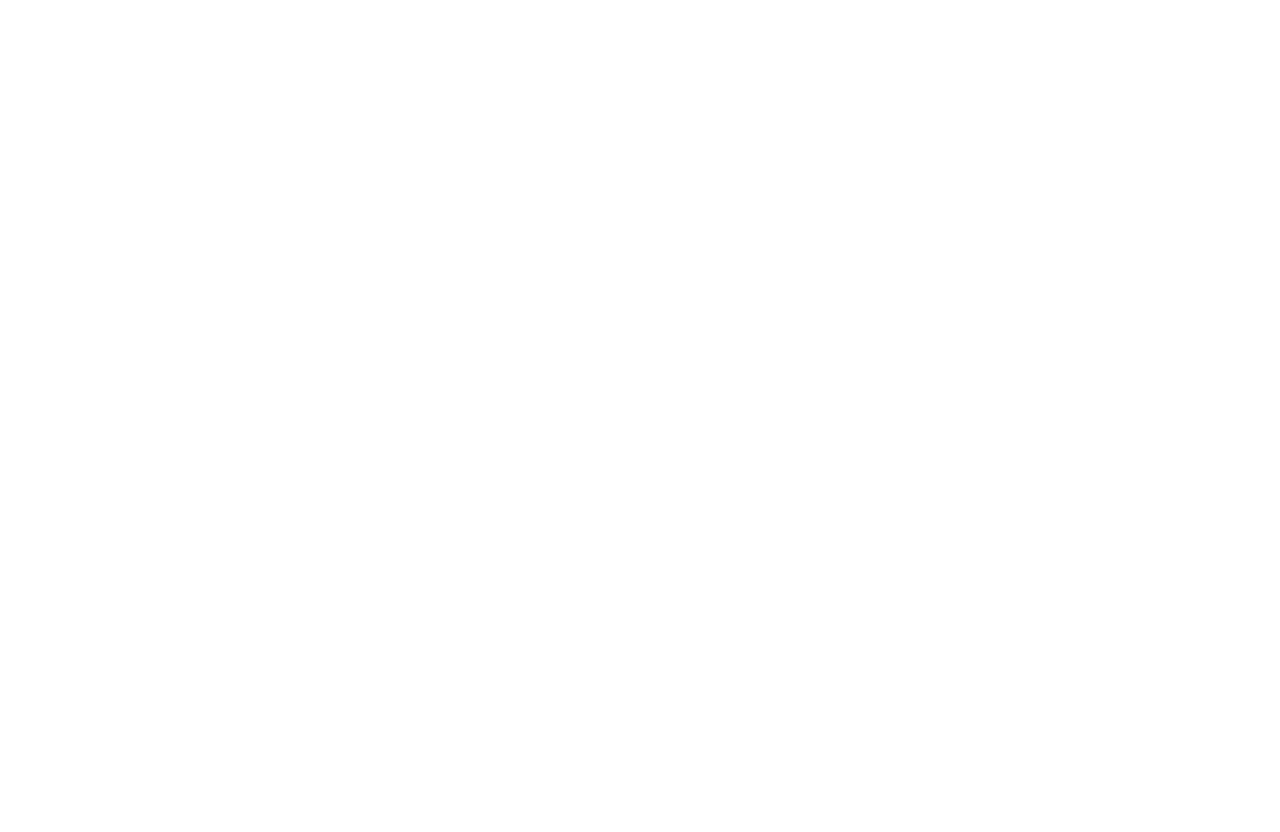
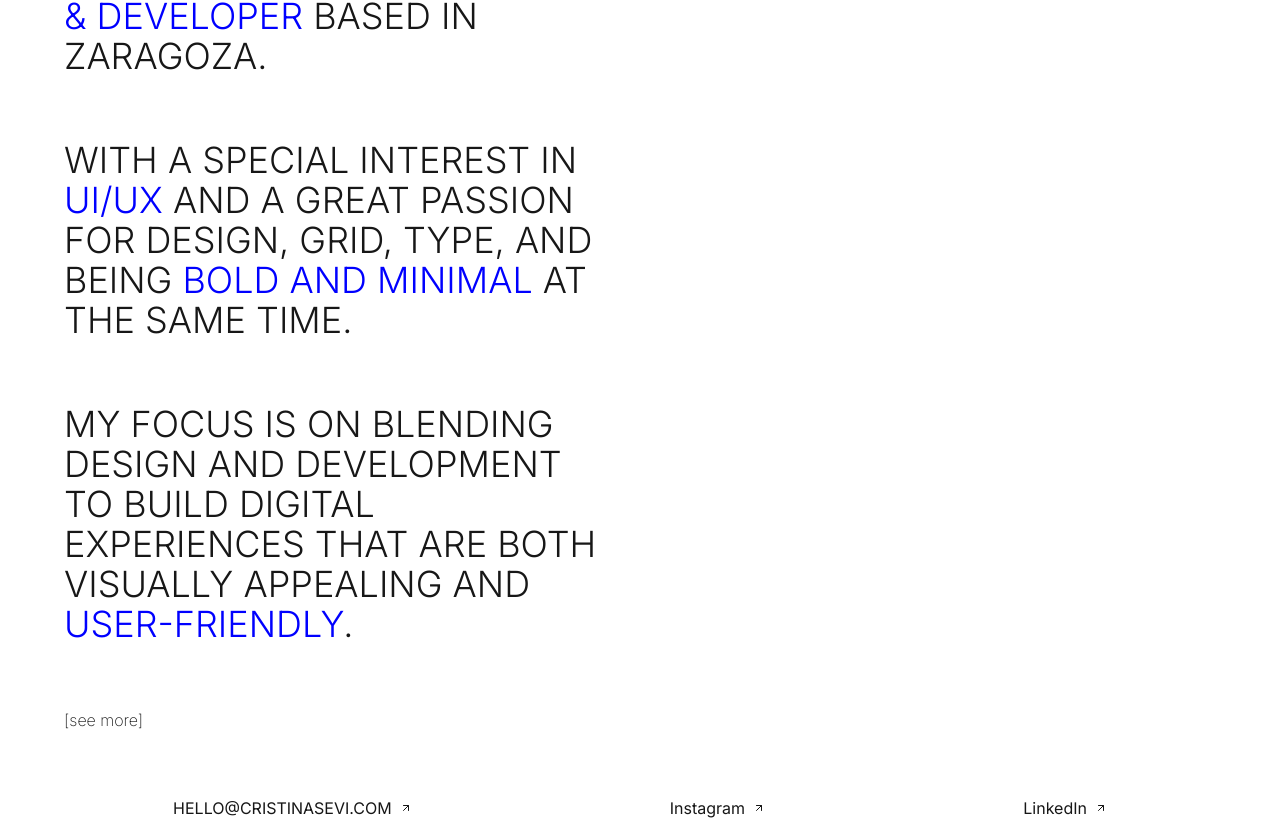
Before and after one commit to cristinasevi/portfolio, a Next.js app: page / in a window 1280 px wide. Shown: the part 908-1740 px from the top of the page. Before the commit the page ends 1600 px from the top, so only its background shows below. Built offline with nearby package versions, Linux system fonts and the light colour scheme.

Commit message:
Update of the about page

```diff
--- a/src/app/components/about.js
+++ b/src/app/components/about.js
@@ -1,7 +1,66 @@
-export default function About(){
-    return(
-        <section id="about" className="w-full min-h-screen">
+"use client"
+import { useState } from "react"
+import Links from "./links"
+import Image from "next/image"
 
-        </section>
-    )
+export default function About() {
+  const [isExpanded, setIsExpanded] = useState(false)
+
+  return (
+    <section id="about" className="w-full min-h-screen pt-16 px-6 md:px-16">
+      <div className="max-w-6xl mx-auto">
+        <div className="md:grid md:grid-cols-2 md:gap-16">
+          <div className="space-y-12 md:space-y-16 mb-16">
+            <p className="text-2xl md:text-4xl font-light leading-relaxed">
+              HI! I'M <span className="text-[#0000FF]">CRIS</span> —{" "}
+              <span className="text-[#0000FF]">WEB DESIGNER</span>
+              <span className="text-[#0000FF]"> & DEVELOPER</span> BASED IN ZARAGOZA.
+            </p>
+            <p className="text-2xl md:text-4xl font-light leading-relaxed">
+              WITH A SPECIAL INTEREST IN <span className="text-[#0000FF]">UI/UX </span>
+              AND A GREAT PASSION FOR
+              DESIGN, GRID, TYPE, AND BEING
+              <span className="text-[#0000FF]"> BOLD AND MINIMAL</span> AT THE SAME TIME.
+            </p>
+            <p className="text-2xl md:text-4xl font-light leading-relaxed">
+              MY FOCUS IS ON BLENDING
+              DESIGN AND DEVELOPMENT TO
+              BUILD DIGITAL EXPERIENCES
+              THAT ARE BOTH VISUALLY
+              APPEALING AND <span className="text-[#0000FF]">USER-FRIENDLY</span>.
+            </p>
+            <button onClick={() => setIsExpanded(!isExpanded)} className="font-extralight hover:text-[#0000FF]">
+              [{isExpanded ? "see less" : "see more"}]
+            </button>
+          </div>
+          <div className={`transition-all duration-500 ease-in-out ${isExpanded ? "opacity-100 translate-y-0" : "opacity-0 translate-y-10 hidden md:hidden"}`}>
+            <div className="space-y-12 md:space-y-16 mb-16">
+              <p className="text-2xl md:text-4xl font-light leading-relaxed">
+                CURRENTLY STUDYING
+                MULTIPLATFORM APPLICATION
+                DEVELOPMENT, EXPLORING NEW
+                TECHNOLOGIES AND DESIGN
+                TRENDS TO PUSH BOUNDARIES
+                AND CREATE{" "}
+                <span className="text-[#0000FF]">
+                  INNOVATIVE,
+                  USER-CENTERED INTERFACES
+                </span>.
+              </p>
+                {/* <div className="relative w-[20rem] h-[250px] md:w-[32rem] md:h-[20rem] rounded-lg bg-cover bg-center bg-no-repeat">
+                <Image
+                    src="/images/avatar-hover.jpg"
+                    alt="Avatar"
+                    fill
+                    className="rounded-lg object-cover"
+                    priority
+                />
+                </div> */}
+            </div>
+          </div>
+        </div>
+        <Links/>
+      </div>
+    </section>
+  )
 }
--- a/src/app/components/homepage.js
+++ b/src/app/components/homepage.js
@@ -35,7 +35,7 @@
         <section id="homepage" className="w-full min-h-screen flex items-center justify-center">
             <div className="relative">
                 <div className="relative">
-                    <div className=" relative w-[20rem] h-[250px] md:w-[32rem] md:h-[20rem] rounded-lg bg-cover bg-center bg-no-repeat">
+                    <div className="relative w-[20rem] h-[250px] md:w-[32rem] md:h-[20rem] rounded-lg bg-cover bg-center bg-no-repeat">
                         <Image
                             src="/images/avatar-dither.png"
                             alt="Avatar"
@@ -77,7 +77,9 @@
                 </div>
             </div>
             <button onClick={handleScroll} className="absolute bottom-4 left-1/2 -translate-x-1/2 text-center">
-                <span className="uppercase text-[10px] tracking-widest">SCROLL</span>
+                <div className="animate-bounce">
+                    <span className="uppercase text-[10px] tracking-widest">SCROLL</span>
+                </div>
                 <div className="w-2 h-2 border-b-[1.5px] border-r-[1.5px] border-foreground rotate-45 mx-auto"></div>
             </button>
         </section>
--- a/src/app/components/links.js
+++ b/src/app/components/links.js
@@ -1,10 +1,44 @@
-export default function Links({children}){
-    return(
-        <div className="flex justify-around items-center w-full">
-            <span><a href="mailto:hello@cristinasevi.com">HELLO@CRISTINASEVI.COM</a></span>
-            <span><a href="https://www.instagram.com/cristina.csv" target="_blank">Instagram</a></span>
-            <span><a href="https://www.linkedin.com/in/cristinasevi" target="_blank">Linkedln</a></span>
-            <span>{children}</span>
+export default function Links() {
+    return (
+        <div className="flex flex-wrap md:flex-row justify-around items-center w-full gap-2 md:gap-10 text-[0.9rem] md:text-base mb-3">
+            <a
+                href="mailto:hello@cristinasevi.com"
+                className="flex items-center gap-2 hover:text-[#0000FF] transition-colors"
+            >
+                <span className="md:hidden">Email</span>
+                <span className="hidden md:inline">HELLO@CRISTINASEVI.COM</span>
+                <svg width="12" height="12" viewBox="0 0 24 24" fill="none" stroke="currentColor"
+                    strokeWidth="2" strokeLinecap="round" strokeLinejoin="round">
+                    <path d="M7 7h10v10"></path>
+                    <path d="M7 17L17 7"></path>
+                </svg>
+            </a>
+            <a
+                href="https://www.instagram.com/cristina.csv"
+                target="_blank"
+                rel="noopener noreferrer"
+                className="flex items-center gap-2 hover:text-[#0000FF] transition-colors"
+            >
+                Instagram
+                <svg width="12" height="12" viewBox="0 0 24 24" fill="none" stroke="currentColor"
+                    strokeWidth="2" strokeLinecap="round" strokeLinejoin="round">
+                    <path d="M7 7h10v10"></path>
+                    <path d="M7 17L17 7"></path>
+                </svg>
+            </a>
+            <a
+                href="https://www.linkedin.com/in/cristinasevi"
+                target="_blank"
+                rel="noopener noreferrer"
+                className="flex items-center gap-2 hover:text-[#0000FF] transition-colors"
+            >
+                LinkedIn
+                <svg width="12" height="12" viewBox="0 0 24 24" fill="none" stroke="currentColor"
+                    strokeWidth="2" strokeLinecap="round" strokeLinejoin="round">
+                    <path d="M7 7h10v10"></path>
+                    <path d="M7 17L17 7"></path>
+                </svg>
+            </a>
         </div>
     )
 }
--- a/src/app/globals.css
+++ b/src/app/globals.css
@@ -28,6 +28,15 @@
   font-family: var(--font-inter), sans-serif;
 }
 
+html {
+  -ms-overflow-style: none;
+  scrollbar-width: none;
+}
+
+html::-webkit-scrollbar {
+  display: none;
+}
+
 html::-webkit-scrollbar {
   width: 8px;
   height: 8px;
```
Also changed, not shown: package.json (+8 -5 lines), 1 other file (tests, documents, lock files or other folders).
